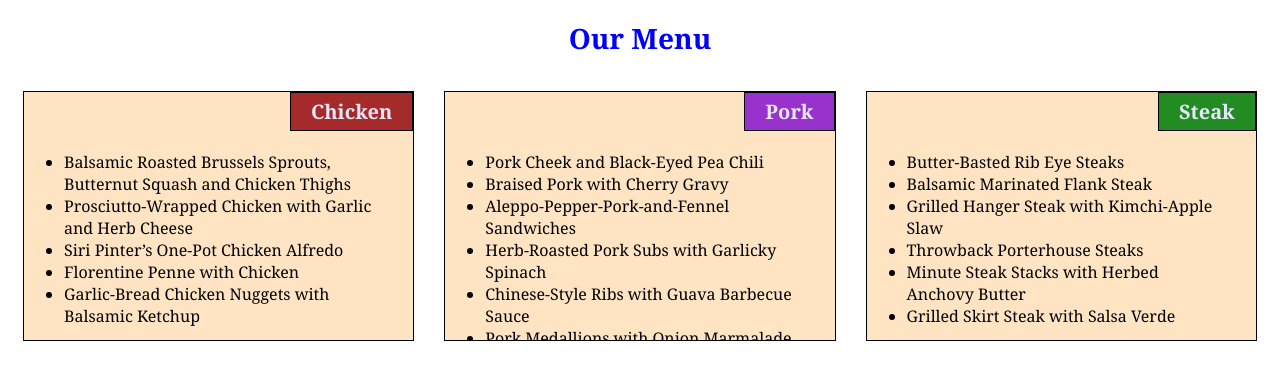
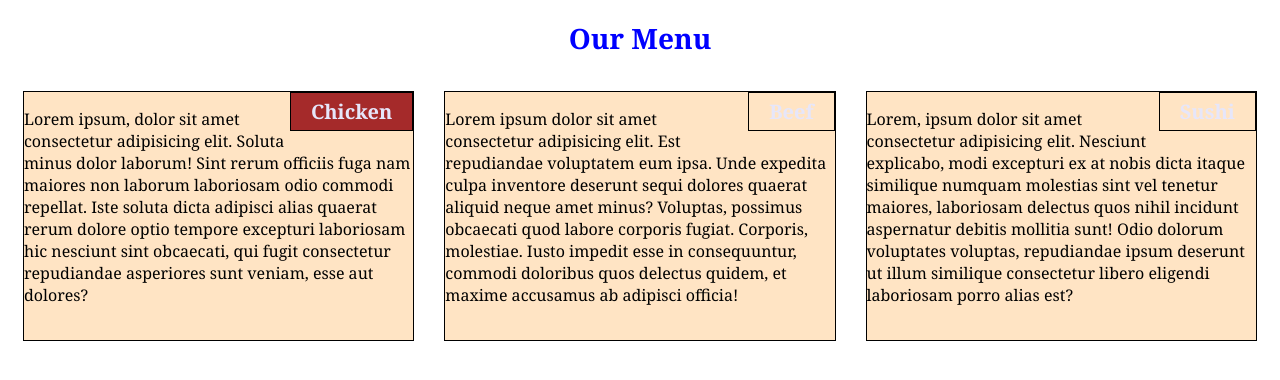
Before and after one commit to kelvinkapuya/module2-solution, a plain HTML site: page index.html in a window 1280 px wide. Drawn offline with Linux system fonts and the light colour scheme.

Commit message:
Update index.html

```diff
--- a/index.html
+++ b/index.html
@@ -5,7 +5,7 @@
     <meta http-equiv="X-UA-Compatible" content="IE=edge" />
     <meta name="viewport" content="width=device-width, initial-scale=1.0" />
     <link rel="stylesheet" href="css/style.css" />
-    <title>Assignment Solution for Module 2</title>
+    <title>Module 2 Solution</title>
   </head>
   <body>
     <h1>Our Menu</h1>
@@ -13,44 +13,42 @@
     <div class="col-lg-4 col-md-6 col-sm-12">
       <section>
         <h2 id="chicken">Chicken</h2>
-        <ul>
-          <li>
-            Balsamic Roasted Brussels Sprouts, Butternut Squash and Chicken
-            Thighs
-          </li>
-          <li>Prosciutto-Wrapped Chicken with Garlic and Herb Cheese</li>
-          <li>Siri Pinter’s One-Pot Chicken Alfredo</li>
-          <li>Florentine Penne with Chicken</li>
-          <li>Garlic-Bread Chicken Nuggets with Balsamic Ketchup</li>
-        </ul>
+        <p>
+          Lorem ipsum, dolor sit amet consectetur adipisicing elit. Soluta minus
+          dolor laborum! Sint rerum officiis fuga nam maiores non laborum
+          laboriosam odio commodi repellat. Iste soluta dicta adipisci alias
+          quaerat rerum dolore optio tempore excepturi laboriosam hic nesciunt
+          sint obcaecati, qui fugit consectetur repudiandae asperiores sunt
+          veniam, esse aut dolores?
+        </p>
       </section>
     </div>
 
     <div class="col-lg-4 col-md-6 col-sm-12">
       <section>
-        <h2 id="pork">Pork</h2>
-        <ul>
-          <li>Pork Cheek and Black-Eyed Pea Chili</li>
-          <li>Braised Pork with Cherry Gravy</li>
-          <li>Aleppo-Pepper-Pork-and-Fennel Sandwiches</li>
-          <li>Herb-Roasted Pork Subs with Garlicky Spinach</li>
-          <li>Chinese-Style Ribs with Guava Barbecue Sauce</li>
-          <li>Pork Medallions with Onion Marmalade</li>
-        </ul>
+        <h2 id="beef">Beef</h2>
+        <p>
+          Lorem ipsum dolor sit amet consectetur adipisicing elit. Est
+          repudiandae voluptatem eum ipsa. Unde expedita culpa inventore
+          deserunt sequi dolores quaerat aliquid neque amet minus? Voluptas,
+          possimus obcaecati quod labore corporis fugiat. Corporis, molestiae.
+          Iusto impedit esse in consequuntur, commodi doloribus quos delectus
+          quidem, et maxime accusamus ab adipisci officia!
+        </p>
       </section>
     </div>
 
     <div class="col-lg-4 col-md-12 col-sm-12">
       <section>
-        <h2 id="steak">Steak</h2>
-        <ul>
-          <li>Butter-Basted Rib Eye Steaks</li>
-          <li>Balsamic Marinated Flank Steak</li>
-          <li>Grilled Hanger Steak with Kimchi-Apple Slaw</li>
-          <li>Throwback Porterhouse Steaks</li>
-          <li>Minute Steak Stacks with Herbed Anchovy Butter</li>
-          <li>Grilled Skirt Steak with Salsa Verde</li>
-        </ul>
+        <h2 id="sushi">Sushi</h2>
+        <p>
+          Lorem, ipsum dolor sit amet consectetur adipisicing elit. Nesciunt
+          explicabo, modi excepturi ex at nobis dicta itaque similique numquam
+          molestias sint vel tenetur maiores, laboriosam delectus quos nihil
+          incidunt aspernatur debitis mollitia sunt! Odio dolorum voluptates
+          voluptas, repudiandae ipsum deserunt ut illum similique consectetur
+          libero eligendi laboriosam porro alias est?
+        </p>
       </section>
     </div>
   </body>
```
